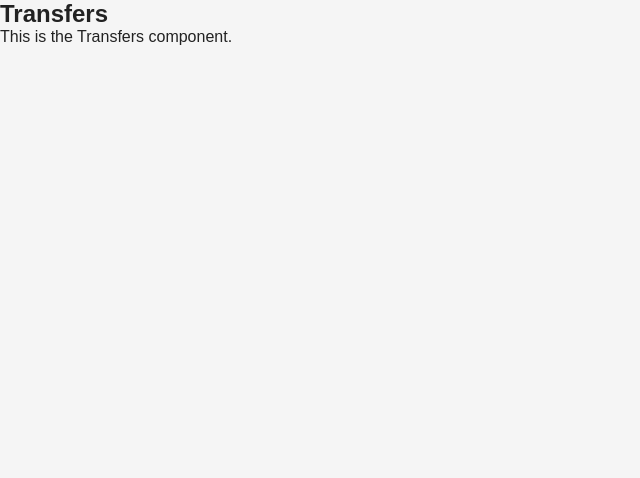
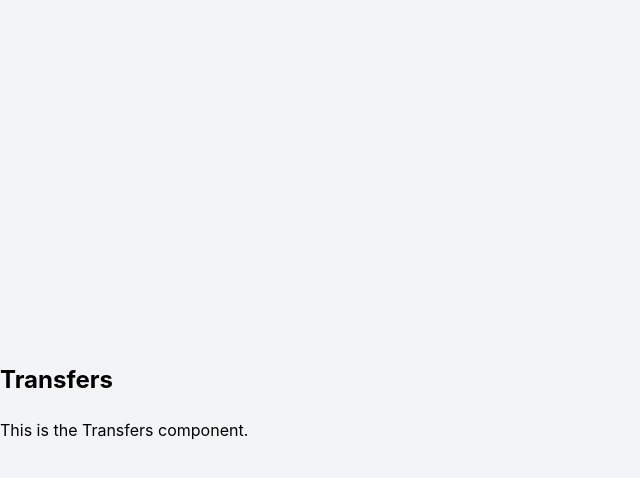
Before and after one commit to carterjanet103-crypto/trustbanksecuredfrontend, a React (Vite) app: page / in a window 1280 px wide. Shown: the top 478 px of the page, without its empty margins (0-640 px from the left). Built offline with nearby package versions, Linux system fonts and the light colour scheme.

Commit message:
Update index.css

```diff
--- a/src/index.css
+++ b/src/index.css
@@ -1,19 +1,25 @@
-/* Global reset */
-* {
-  margin: 0;
-  padding: 0;
-  box-sizing: border-box;
+/* src/index.css */
+:root {
+  font-family: Inter, system-ui, Avenir, Helvetica, Arial, sans-serif;
+  line-height: 1.5;
+  font-weight: 400;
 }
 
-/* Base body styling */
 body {
-  font-family: Arial, Helvetica, sans-serif;
-  background-color: #f5f5f5;
-  color: #222;
+  margin: 0;
+  display: flex;
+  place-items: center;
+  min-width: 320px;
+  min-height: 100vh;
+  background-color: #f3f4f6;
 }
 
-/* Root element */
+h1 {
+  font-size: 2em;
+  line-height: 1.1;
+}
+
 #root {
   width: 100%;
-  min-height: 100vh;
+  margin: 0 auto;
 }
```
